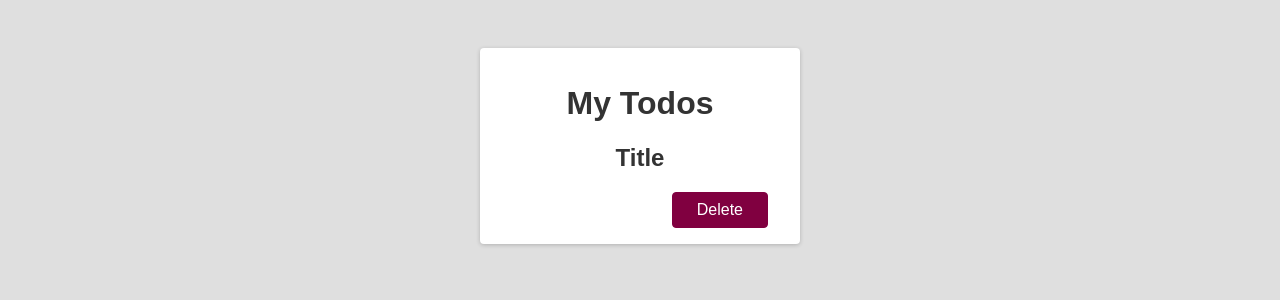
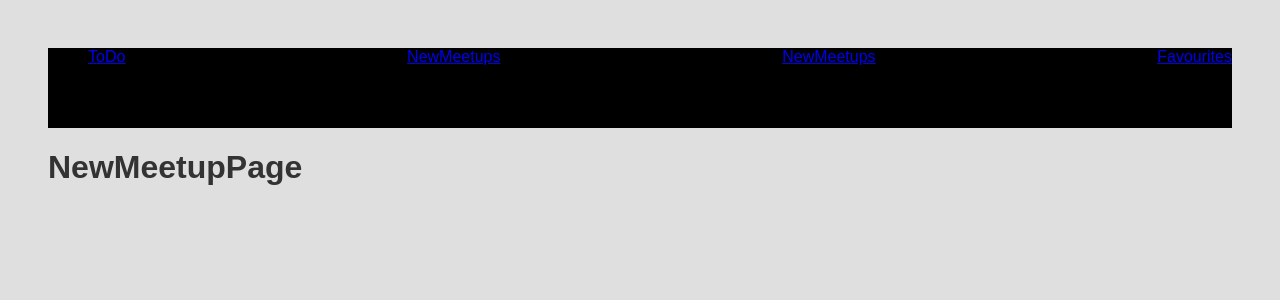
Before and after one commit to troias/React-Fundamentals, a React (Create React App) app: page /newmeetups in a window 1280 px wide. Shown: the top 300 px of the page. Built offline with nearby package versions, Linux system fonts and the light colour scheme.

Commit message:
installed react router

```diff
--- a/package.json
+++ b/package.json
@@ -8,6 +8,7 @@
     "@testing-library/user-event": "^12.1.10",
     "react": "^17.0.2",
     "react-dom": "^17.0.2",
+    "react-router-dom": "^5.3.0",
     "react-scripts": "4.0.3",
     "web-vitals": "^1.0.1"
   },
--- a/src/App.js
+++ b/src/App.js
@@ -1,15 +1,59 @@
+import "./App.css";
+import Todo from "./components/Todo";
+import AllMeetups from "./Pages/AllMeetups";
+import NewMeetup from "./Pages/NewMeetup";
+import Favourites from "./Pages/Favourites";
 
-import './App.css';
-import Todo from './components/Todo'
-
-
-
+import { Switch, Route, Link } from "react-router-dom";
 
 function App() {
- return(
-  <Todo/>
- )
+  return (
+    <>
+      <nav
+        style={{
+          backgroundColor: "black",
+          height: "5rem",
+        }}
+      >
+        <ul
+          style={{
+            display: "flex",
+            justifyContent: "space-between",
+            listStyle: "none",
+            alignItems: "center",
+          }}
+        >
+          <li>
+            <Link to="/to-do">ToDo</Link>
+          </li>
+          <li>
+            <Link to="/newmeetups">NewMeetups</Link>
+          </li>
+          <li>
+            <Link to="/newmeetups">NewMeetups</Link>
+          </li>
+          <li>
+            <Link to="/favourites">Favourites</Link>
+          </li>
+        </ul>
+      </nav>
+
+      <Switch>
+        <Route path="/to-do">
+          <Todo />
+        </Route>
+        <Route path="/newmeetups">
+          <NewMeetup />
+        </Route>
+        <Route path="/all-meetups">
+          <AllMeetups />
+        </Route>
+        <Route path="/favourites">
+          <Favourites />
+        </Route>
+      </Switch>
+    </>
+  );
 }
 
-
 export default App;
--- /dev/null
+++ b/src/Pages/AllMeetups.js
@@ -0,0 +1,11 @@
+import React from 'react'
+
+ const AllMeetups = () => {
+    return (
+        <div>
+            <h1>AllMeetups</h1>
+        </div>
+    )
+}
+
+export default AllMeetups
--- /dev/null
+++ b/src/Pages/Favourites.js
@@ -0,0 +1,11 @@
+import React from 'react'
+
+const Favourites = () => {
+    return (
+        <div>
+             <h1>Favourites</h1>
+        </div>
+    )
+}
+
+export  default Favourites
--- /dev/null
+++ b/src/Pages/NewMeetup.js
@@ -0,0 +1,11 @@
+import React from 'react'
+
+ const NewMeetup = () => {
+    return (
+        <div>
+             <h1>NewMeetupPage</h1>
+        </div>
+    )
+}
+
+export default NewMeetup
--- a/src/index.js
+++ b/src/index.js
@@ -3,10 +3,19 @@ import ReactDOM from 'react-dom';
 import './index.css';
 import App from './App';
 import reportWebVitals from './reportWebVitals';
+import {
+  BrowserRouter as Router,
+  Switch,
+  Route,
+  Link
+} from "react-router-dom";
+
 
 ReactDOM.render(
   <React.StrictMode>
+    <Router>
     <App />
+    </Router>
   </React.StrictMode>,
   document.getElementById('root')
 );
```
Also changed, not shown: src/App.css (line endings or trailing spaces), 1 other file (tests, documents, lock files or other folders).
